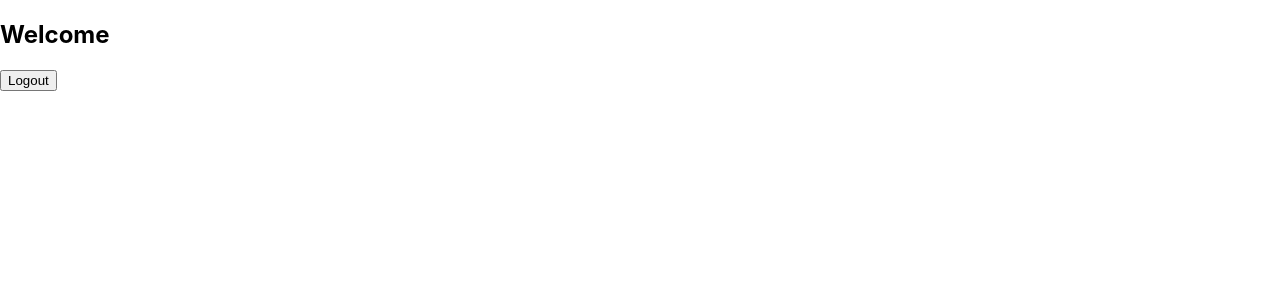
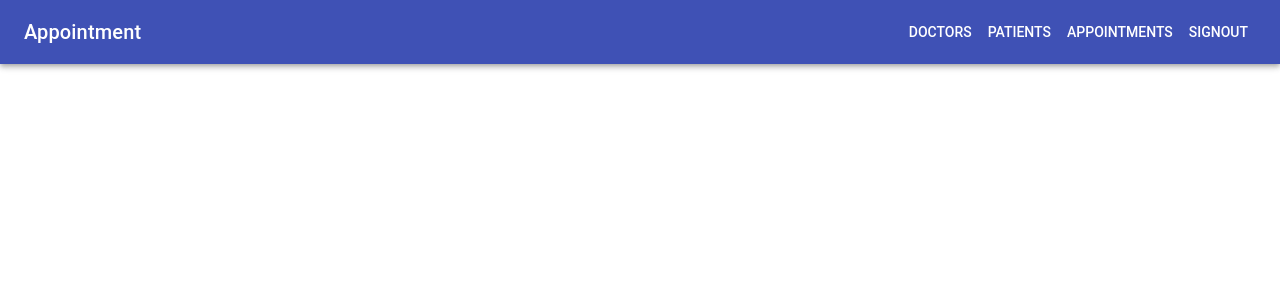
Before and after one commit to Hizqeelrz/appointment-ui, a React (Create React App) app: page / in a window 1280 px wide. Shown: the top 300 px of the page. Built offline with nearby package versions, Linux system fonts and the light colour scheme.

Commit message:
Functionality updated

```diff
--- a/src/App.js
+++ b/src/App.js
@@ -25,12 +25,7 @@ class App extends Component {
   render() {
     return (
       <div className="App">
-        <div>
-          <h2>Welcome {this.props.user}</h2>
-        </div>
-        <p className="App-intro">
-          <button type="button" className="form-submit" onClick={this.handleLogOut}>Logout</button>
-        </p>
+      <NavBar />
       </div>
     );
   }
--- a/src/components/Appointments.js
+++ b/src/components/Appointments.js
@@ -9,6 +9,7 @@ import TableRow from '@material-ui/core/TableRow';
 import Paper from '@material-ui/core/Paper';
 
 import AppointmentForm from './AppointmentForm';
+import NavBar from "./NavBar";
 
 class Appointments extends React.Component {
     state = {
@@ -27,6 +28,8 @@ class Appointments extends React.Component {
 
     render() {
         return(
+					<div>
+            <NavBar />
             <div className="appoin-top-root">
               <span className="appoin-form"> <AppointmentForm /></span>
               <h2 className="appointment-heading">Appointments Collection</h2>
@@ -63,6 +66,7 @@ class Appointments extends React.Component {
                 </Table>
               </Paper>
             </div>
+					</div>
         )
     }
 }
--- a/src/components/AuthService.js
+++ b/src/components/AuthService.js
@@ -2,11 +2,11 @@ import decode from "jwt-decode";
 
 export default class AuthService{
   constructor(domain){
-    this.domain = domain || 'http://localhost:4000/api/';
+    this.domain = domain || 'http://localhost:4000/api/sign_in';
   }
 
-  handleSignIn = (email, password) => {
-    return this.fetch(`${this.domain}/sign_in`, {
+  SignIn = (email, password) => {
+    return this.fetch(`${this.domain}`, {
       method: "POST",
       body: JSON.stringify({
         email,
--- a/src/components/Doctors.js
+++ b/src/components/Doctors.js
@@ -9,6 +9,7 @@ import TableRow from '@material-ui/core/TableRow';
 import Paper from '@material-ui/core/Paper';
 
 import DoctorForm from './DoctorForm';
+import NavBar from './NavBar';
 
 class Doctors extends React.Component {
     state = {
@@ -27,6 +28,8 @@ class Doctors extends React.Component {
 
     render() {
         return(
+					<div>
+            <NavBar />
           <div className="doc-top-root">
             <span className="doc-form"> <DoctorForm /></span>
 						<h2 className="doctor-heading">Doctors Collection</h2>
@@ -61,6 +64,7 @@ class Doctors extends React.Component {
                 </Table>
               </Paper>
             </div>
+					</div>
         )
     }
 }
--- a/src/components/Login.js
+++ b/src/components/Login.js
@@ -54,7 +54,7 @@ class Login extends React.Component {
   handleFormSubmit = (e) => {
     e.preventDefault();
 
-    this.Auth.handleSignIn(this.state.email, this.state.password)
+    this.Auth.SignIn(this.state.email, this.state.password)
     .then(user => {
       this.props.history.replace('/');
     }).catch(err => {
--- a/src/components/NavBar.js
+++ b/src/components/NavBar.js
@@ -6,7 +6,11 @@ import Toolbar from '@material-ui/core/Toolbar';
 import Typography from '@material-ui/core/Typography';
 import Button from '@material-ui/core/Button';
 
-import {Link} from 'react-router-dom';
+import {Link, withRouter} from 'react-router-dom';
+
+import history from "../history";
+import AuthService from './AuthService';
+const Auth = new AuthService();
 
 const styles = {
   root: {
@@ -17,8 +21,14 @@ const styles = {
   },
 };
 
-function NavBar(props) {
-  const { classes } = props;
+class NavBar extends React.Component {
+
+  handleLogOut = () => {
+    Auth.logOut()
+    this.props.history.replace('/login');
+  }
+  render() {
+  const{ classes } = this.props;
   return (
     <div className={classes.root}>
       <AppBar position="static">
@@ -31,15 +41,15 @@ function NavBar(props) {
           <Button color="inherit" component={Link} to={"/doctors"} >Doctors</Button>
           <Button color="inherit" component={Link} to={"/patients"} >Patients </Button>
           <Button color="inherit" component={Link} to={"/appointments"} >Appointments </Button>
-          <Button color="inherit" > SignOut </Button>
+          <Button color="inherit" onClick={this.handleLogOut}> SignOut </Button>
         </Toolbar>
       </AppBar>
     </div>
-  );
+  )};
 }
 
 NavBar.propTypes = {
   classes: PropTypes.object.isRequired,
 };
 
-export default withStyles(styles)(NavBar);
+export default withRouter(withStyles(styles)(NavBar));
--- a/src/components/Patients.js
+++ b/src/components/Patients.js
@@ -9,6 +9,7 @@ import TableRow from '@material-ui/core/TableRow';
 import Paper from '@material-ui/core/Paper';
 
 import PatientForm from './PatientForm';
+import NavBar from './NavBar';
 
 class Patients extends React.Component {
     state = {
@@ -27,6 +28,8 @@ class Patients extends React.Component {
 
     render() {
         return(
+					<div>
+            <NavBar/>
             <div className="pat-top-root">
               <span className="pat-form"> <PatientForm /></span>
               <h2 className="patient-heading">Patients Collection</h2>
@@ -66,6 +69,7 @@ class Patients extends React.Component {
                 </Table>
               </Paper>
             </div>
+					</div>
         )
     }
 }
--- a/src/components/withAuth.js
+++ b/src/components/withAuth.js
@@ -3,7 +3,7 @@ import AuthService from "./AuthService";
 import history from "../history";
 
 export default function withAuth(AuthComponent) {
-  const Auth = new AuthService('http://localhost:4000/api/');
+  const Auth = new AuthService('http://localhost:4000/api/sign_in');
   return class AuthWrapped extends React.Component {
     constructor(props) {
       super(props);
--- a/src/index.js
+++ b/src/index.js
@@ -11,12 +11,23 @@ import { BrowserRouter as Router, Route, Switch} from 'react-router-dom';
 import Login from "./components/Login";
 import NavBar from "./components/NavBar";
 
+import AuthService from "./components/AuthService";
+import Doctors from "./components/Doctors";
+import Patients from './components/Patients';
+import Appointments from './components/Appointments';
+
+
+const Auth = new AuthService();
+
 ReactDOM.render(
       <Router>
         <div>
           <Switch>
             <Route path="/" component={App} exact />
             <Route path="/login" component={Login} exact />
+            <Route path="/doctors" component={Doctors} exact />
+            <Route path="/patients" component={Patients} exact />
+            <Route path="/appointments" component={Appointments} exact />
           </Switch>
         </div>
       </Router>,
```
Lines whose indentation alone changed are shown as unchanged.
